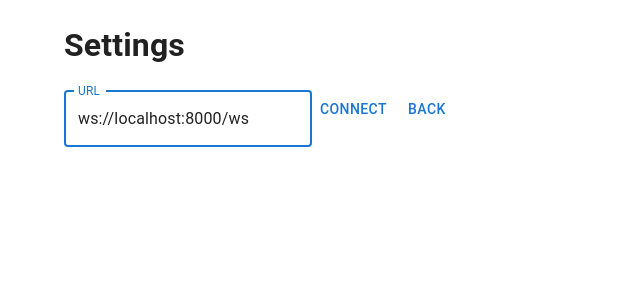
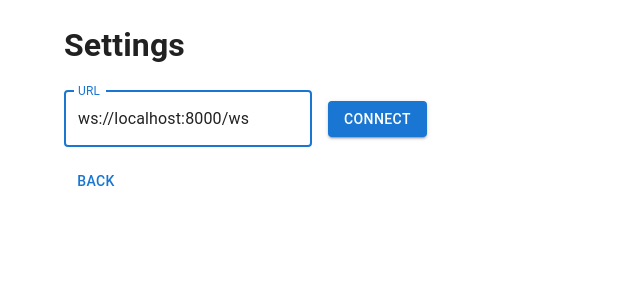
Before and after one commit to fmsyt/mahiro, a React (Create React App) app in the folder client/: page /settings in a window 1280 px wide. Shown: the top 300 px of the page, without its empty margins (0-640 px from the left). Built offline with nearby package versions, Linux system fonts and the light colour scheme; no server answers.

Commit message:
:+1: connect another host

```diff
--- a/client/src/App.tsx
+++ b/client/src/App.tsx
@@ -9,13 +9,10 @@ import Settings from "./Settings";
 import { AppContextProvider } from "./AppContext";
 
 const defaultWebSocketUri = process.env.NODE_ENV === "production"
-        ? `ws://${window.location.host}/ws`
-        : `ws://${window.location.hostname}:8000/ws`;
+  ? `ws://${window.location.host}/ws`
+  : `ws://${window.location.hostname}:8000/ws`;
 
 const App = () => {
-
-  const [webSocketUri, setWebSocketUri] = useState(defaultWebSocketUri);
-
   const prefersDarkMode = useMediaQuery('(prefers-color-scheme: dark)');
   const darkTheme = useMemo(() => createTheme({
     palette: {
@@ -29,7 +26,7 @@ const App = () => {
       <ThemeProvider theme={darkTheme}>
         <CssBaseline />
 
-        <AppContextProvider uri={webSocketUri}>
+        <AppContextProvider uri={defaultWebSocketUri}>
           <Routes>
             <Route path="/" element={<Board />} />
             <Route path="/settings" element={<Settings />} />
--- a/client/src/Settings.tsx
+++ b/client/src/Settings.tsx
@@ -1,6 +1,6 @@
 import React, { memo, useCallback, useContext, useEffect, useRef, useState } from "react";
 
-import { Button, Container, TextField } from "@mui/material";
+import { Button, Container, TextField, Stack } from "@mui/material";
 
 import { useNavigate } from "react-router-dom";
 
@@ -62,6 +62,8 @@ const Settings = memo(() => {
     <Container>
       <h1>Settings</h1>
 
+      <Stack direction="column" spacing={2} justifyContent="flex-start" alignItems="flex-start">
+        <Stack direction="row" alignItems="center" spacing={2}>
           <TextField
             label="URL"
             variant="outlined"
@@ -71,9 +73,14 @@ const Settings = memo(() => {
             focused
             />
 
-      <Button onClick={connect}>Connect</Button>
+          <Button variant="contained" onClick={connect}>Connect</Button>
+        </Stack>
+
 
         <Button onClick={() => navigate("/")}>Back</Button>
+
+      </Stack>
+
     </Container>
   )
 })
```
Lines whose indentation alone changed are shown as unchanged.
